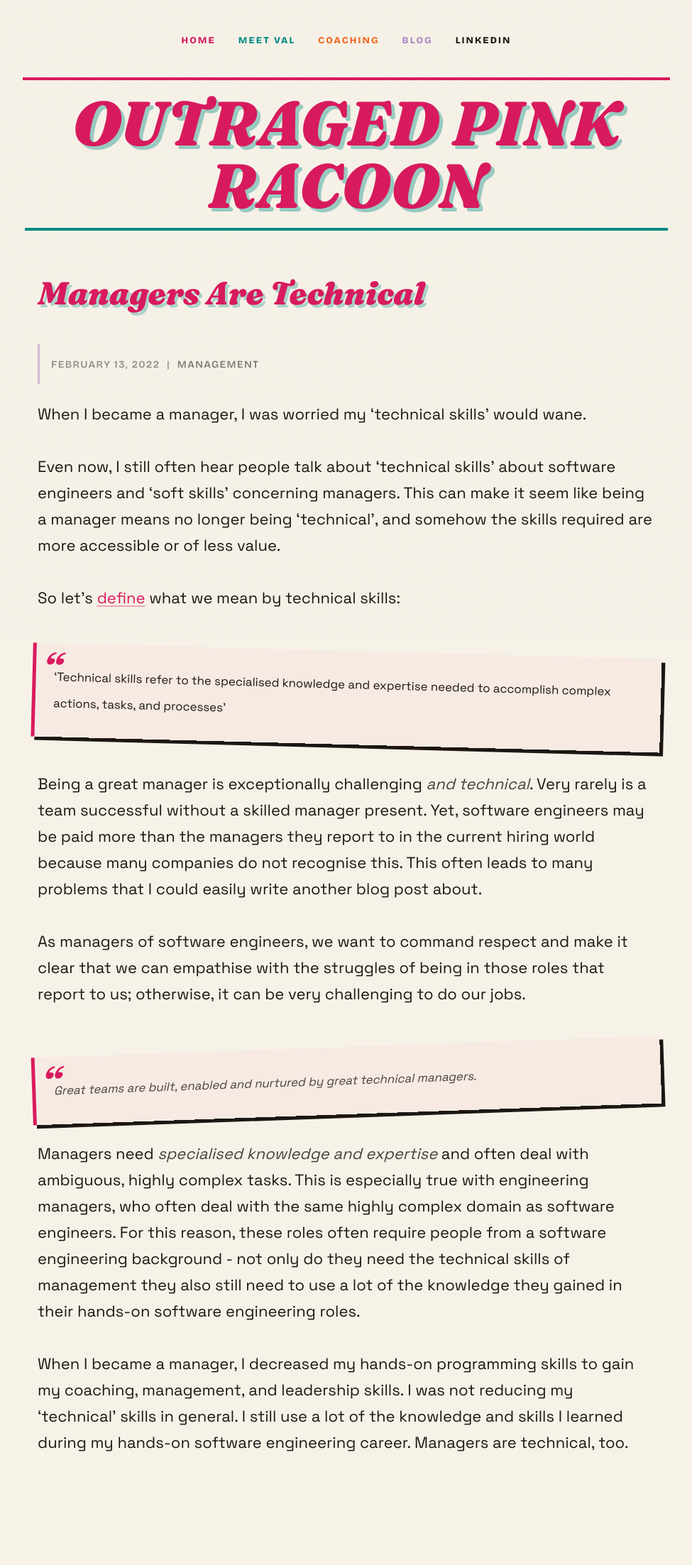
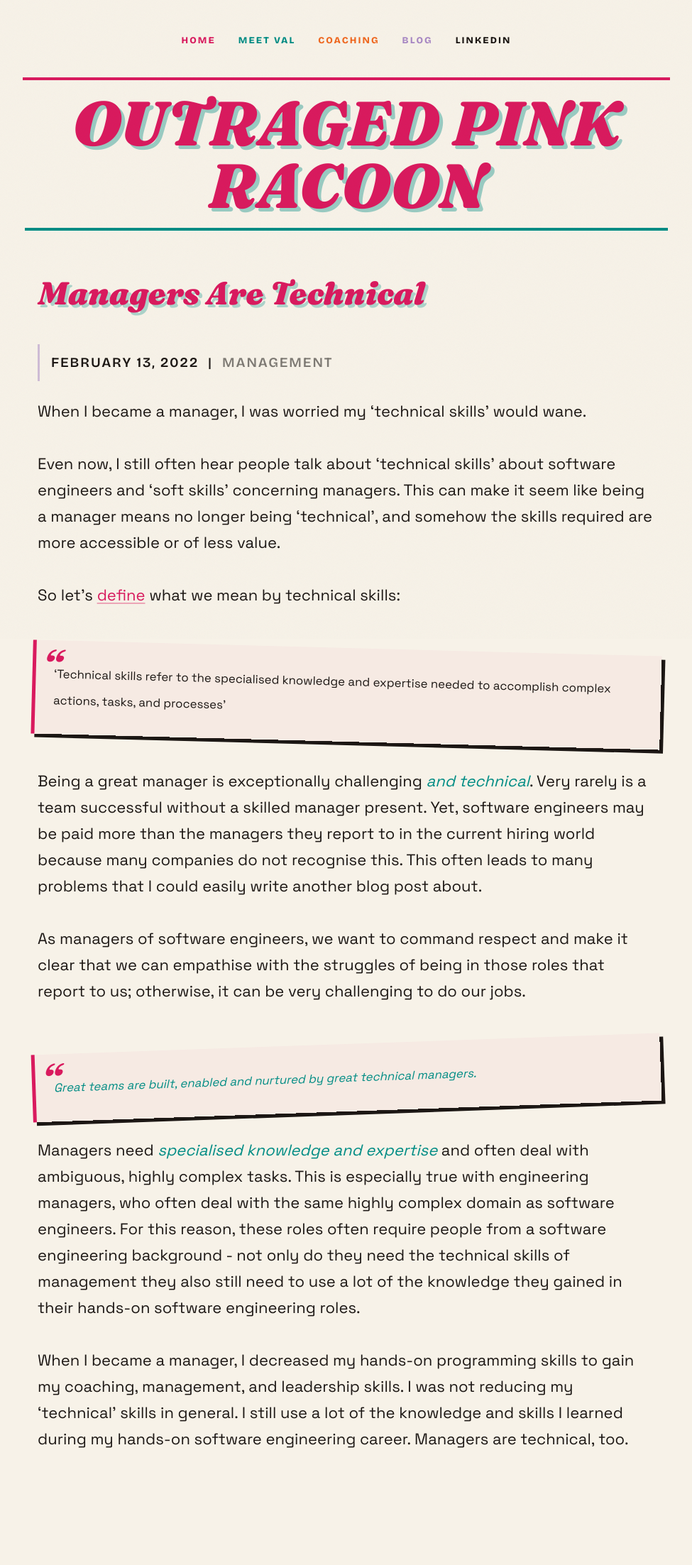
Before and after one commit to outragedpinkracoon/outragedpinkracoon.github.io, a Jekyll site: the page built from _posts/2022-02-13-managers-are-technical.md, in a window 1280 px wide. Shown: the whole page at 71% size, without its empty margins (152-1127 px from the left). Built offline with Jekyll 4.4.1, drawn with Linux system fonts in a browser that asks for light colours; comment, search, counter and statistics services are not loaded.

Commit message:
fixes the blog items

```diff
--- a/_sass/post.scss
+++ b/_sass/post.scss
@@ -1,4 +1,54 @@
 #post {
+  // first paragraph lands with more weight
+  article > p:first-of-type {
+    font-size: 1.2rem;
+    font-weight: 600;
+    color: $ink;
+    line-height: 1.7;
+  }
+
+  // strong pops in magenta
+  strong {
+    color: $magenta;
+    font-weight: 800;
+  }
+
+  // em gets teal
+  em {
+    color: $teal;
+    font-style: italic;
+  }
+
+  // override the boring .grt blockquote — use the main yellow tilted style
+  .grt blockquote {
+    background: $yellow;
+    color: $ink;
+    padding: 1.8rem 1.8rem 1.8rem 4.2rem;
+    border: none;
+    border-left: none;
+    font-style: normal;
+    position: relative;
+    transform: rotate(-2deg);
+    box-shadow: 5px 5px 0 $ink;
+    margin: 3.5rem -8px;
+
+    &:nth-child(even) { transform: rotate(1.5deg); }
+
+    &::before {
+      content: '\201C';
+      font-family: $font-display;
+      font-style: italic;
+      font-size: 2.8rem;
+      line-height: 1;
+      color: $magenta;
+      position: absolute;
+      top: 0.6rem;
+      left: 0.7rem;
+      pointer-events: none;
+    }
+  }
+
+
   .metadata {
     margin: 0 0 1.5rem 0;
     padding: 0.6rem 0 0.6rem 1rem;
--- a/_sass/posts.scss
+++ b/_sass/posts.scss
@@ -53,6 +53,7 @@
     margin-right: 0;
     box-shadow: none;
     text-shadow: none;
+    position: static;
     &::before { display: none; }
 
     a {
@@ -63,6 +64,7 @@
         content: '';
         position: absolute;
         inset: 0;
+        z-index: 1;
       }
 
       &:hover { color: $cream; text-decoration: underline; }
@@ -92,7 +94,7 @@
       box-shadow: 2px 2px 0 rgba($ink, 0.3);
       transition: transform 0.15s ease, box-shadow 0.15s ease;
       position: relative;
-      z-index: 1;
+      z-index: 2;
 
       &:hover {
         background: $cream;
@@ -105,9 +107,12 @@
   }
 
   p {
-    font-size: 1rem;
-    margin: 0.3rem 0 0.6rem;
-    color: rgba($cream, 0.9);
+    font-family: $font-primary;
+    font-size: 1.05rem;
+    font-weight: 700;
+    line-height: 1.45;
+    margin: 0.4rem 0 0.8rem;
+    color: $cream;
   }
 
   .read-more {
```
